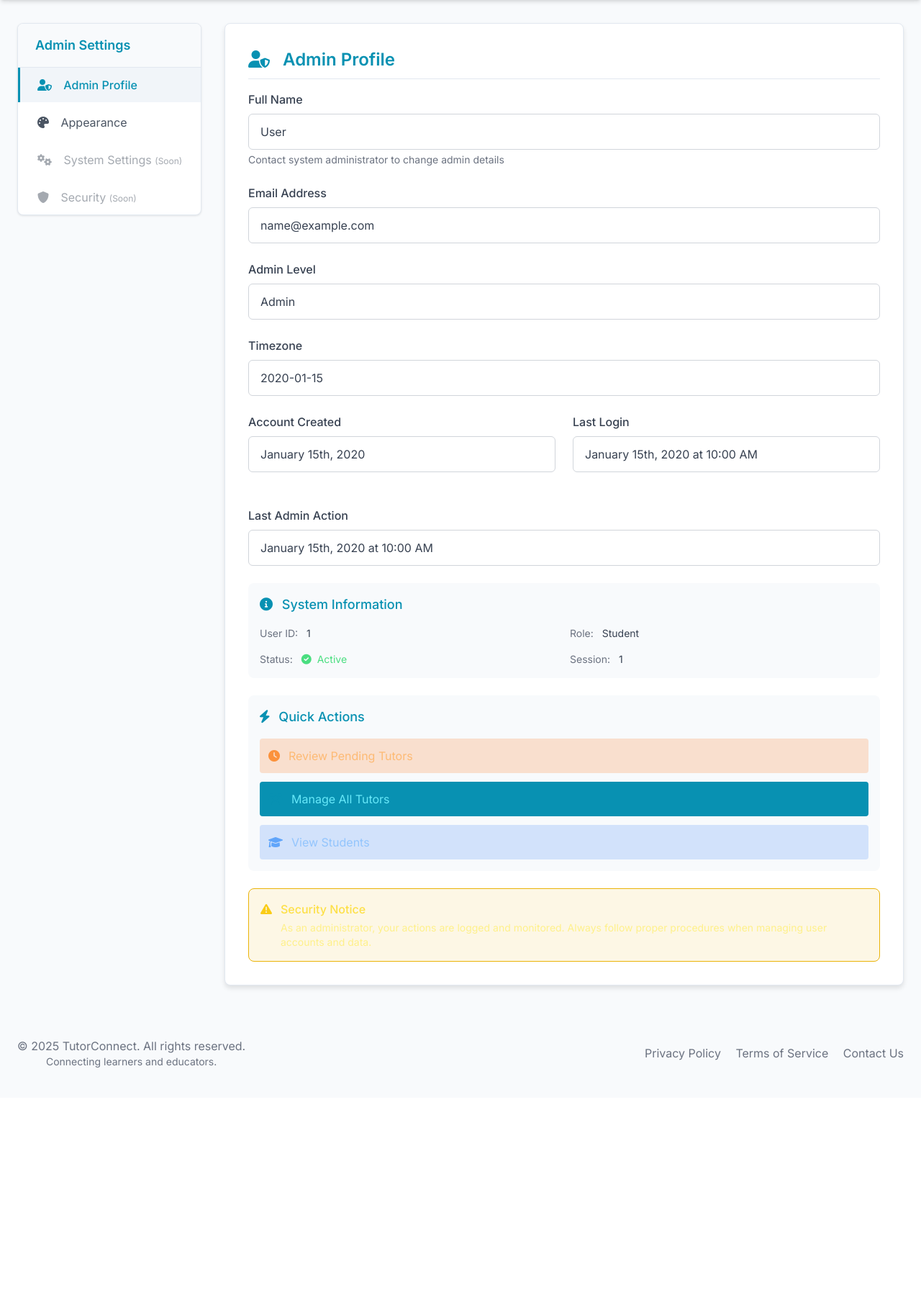
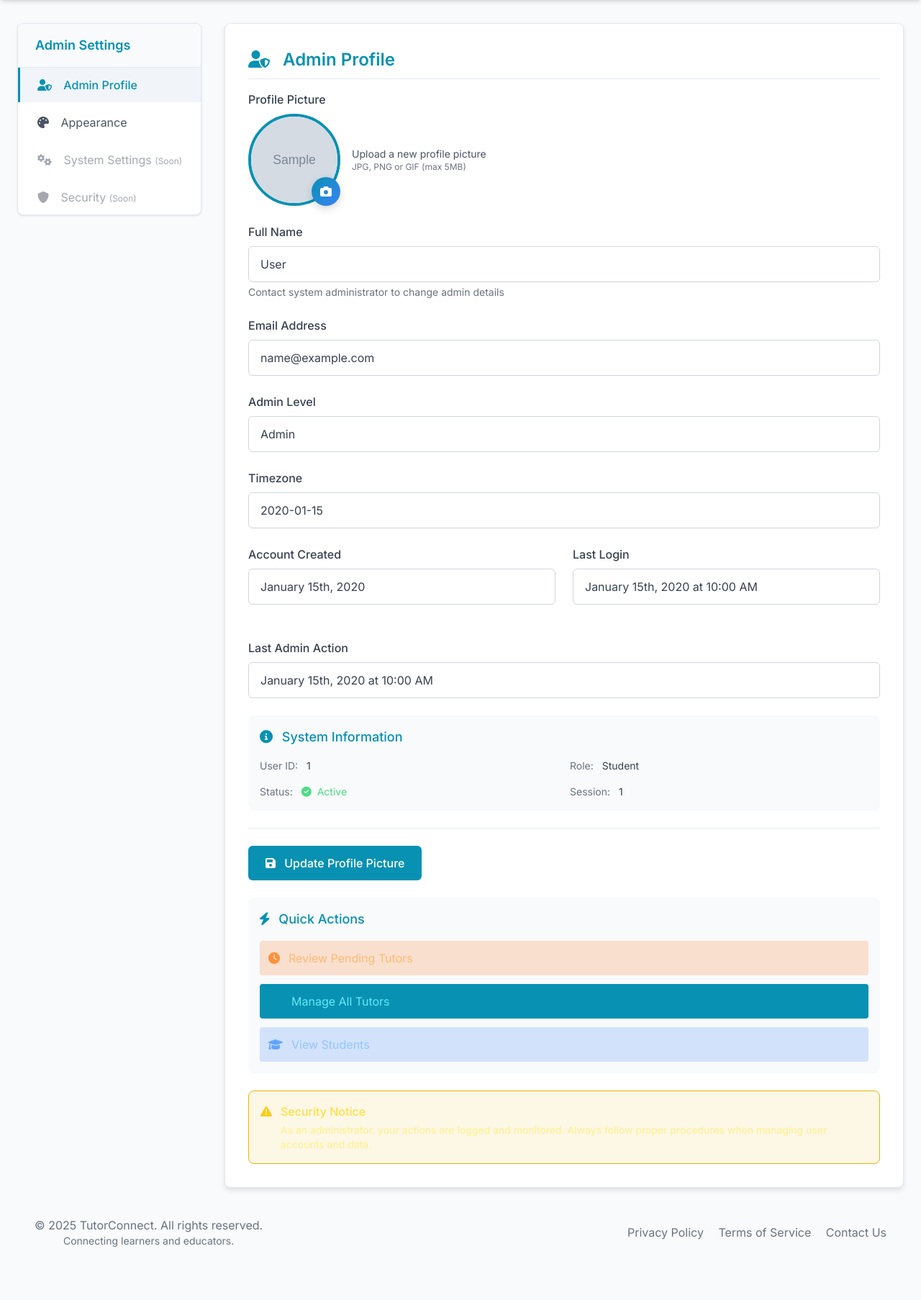
Before and after one commit to aneyyar18/cognio-academy, a Flask app: page /admin/settings in a window 1280 px wide. Shown: the part 97-1903 px from the top of the page at 72% size. Before the commit the page ends 1580 px from the top, so only its background shows below. Run offline with Flask 3, Linux system fonts and the light colour scheme; the visitor is signed in with stand-in values (Sample User, id 1); tables that the repository leaves empty hold one stand-in row (values such as "Sample post"); grey boxes marked "Sample" are stand-in pictures; some libraries are stand-ins or nearby versions.

Commit message:
Adds profile picture functionality to user models
Implements profile picture support for Admin, Student, and Tutor models.

Adds a `profile_pic` field to each model to store the path to the profile picture.
Adds a `profile_picture_url` property to generate the full URL for the profile picture.
Updates the admin profile settings page to allow admins to upload a profile picture.
Updates templates to use the profile picture URL, falling back to a default avatar if no profile picture is set.
Includes a form for updating the profile picture in the admin settings.
Adds .vscode to .gitignore
Removes .vscode/launch.json

```diff
--- a/models/admin.py
+++ b/models/admin.py
@@ -2,6 +2,7 @@
 Admin model for TutorConnect application.
 """
 import datetime
+from flask import url_for, current_app
 from db import db
 from models.user import User, UserRole
 
@@ -16,9 +17,18 @@ class Admin(User):
     admin_level = db.Column(db.String(20), nullable=False, default='standard')  # standard, super
     permissions = db.Column(db.String(500), nullable=True)  # JSON string of permissions
     last_action = db.Column(db.DateTime, nullable=True)  # Track last admin action
+    profile_pic = db.Column(db.String(255), nullable=True)  # Path to profile picture
+
+    @property
+    def profile_picture_url(self):
+        """Generate the full URL for the profile picture using config directory."""
+        if self.profile_pic:
+            upload_folder = current_app.config.get('UPLOAD_FOLDER', 'static/uploads/profile_pics')
+            return url_for('static', filename=f'{upload_folder.replace("static/", "")}/{self.profile_pic}')
+        return None
 
     @classmethod
-    def create(cls, email, fullname, password, timezone, phone=None, admin_level='standard', permissions=None):
+    def create(cls, email, fullname, password, timezone, phone=None, admin_level='standard', permissions=None, profile_pic=None):
         """
         Create a new admin user.
 
@@ -30,6 +40,7 @@ class Admin(User):
             phone (str, optional): Phone number
             admin_level (str): Admin level (standard, super)
             permissions (str, optional): JSON string of permissions
+            profile_pic (str, optional): Path to profile picture
 
         Returns:
             Admin: The newly created admin object
@@ -40,7 +51,8 @@ class Admin(User):
             timezone=timezone,
             phone=phone,
             admin_level=admin_level,
-            permissions=permissions
+            permissions=permissions,
+            profile_pic=profile_pic
         )
         admin.password = password  # This will hash the password
 
--- a/templates/admin/settings/profile.html
+++ b/templates/admin/settings/profile.html
@@ -4,7 +4,28 @@
         Admin Profile
     </h2>
 
+    <form method="POST" action="{{ url_for('admin.update_profile') }}" enctype="multipart/form-data">
         <div class="space-y-6">
+            <!-- Profile Picture -->
+            <div class="settings-form-group">
+                <label class="settings-form-label">Profile Picture</label>
+                <div class="flex items-center space-x-4">
+                    <div class="profile-picture-container">
+                        <img src="{{ user.profile_picture_url or url_for('static', filename='images/default-avatar.png') }}"
+                             alt="Profile Picture"
+                             class="profile-picture">
+                        <button type="button" class="camera-button" onclick="document.getElementById('admin-profile-pic-input').click()">
+                            <i class="fas fa-camera"></i>
+                        </button>
+                    </div>
+                    <div>
+                        <p class="text-slate-300 text-sm">Upload a new profile picture</p>
+                        <p class="text-slate-500 text-xs">JPG, PNG or GIF (max 5MB)</p>
+                    </div>
+                </div>
+                <input type="file" id="admin-profile-pic-input" name="profile_picture" accept="image/*" class="hidden">
+            </div>
+
             <!-- Profile Information -->
             <div class="settings-form-group">
                 <label class="settings-form-label">Full Name</label>
@@ -95,6 +116,15 @@
             </div>
         </div>
 
+        <!-- Profile Update Button -->
+        <div class="mt-8 pt-6 border-t border-slate-700">
+            <button type="submit" class="settings-btn-primary">
+                <i class="fas fa-save mr-2"></i>
+                Update Profile Picture
+            </button>
+        </div>
+    </form>
+
     <!-- Quick Actions -->
     <div class="bg-slate-700 rounded-lg p-4 mt-6">
         <h3 class="text-lg font-medium text-cyan-400 mb-4">
@@ -136,7 +166,6 @@
         </div>
     </div>
 </div>
-</div>
 
 <script>
 // Simple date formatting fallback
--- a/templates/admin/tutor_detail.html
+++ b/templates/admin/tutor_detail.html
@@ -136,8 +136,8 @@
                 </div>
                 <div class="dashboard-card-body text-center">
                     <div class="mb-4">
-                        {% if tutor.profile_pic %}
-                            <img src="{{ tutor.profile_pic }}" alt="{{ tutor.fullname }}"
+                        {% if tutor.profile_picture_url %}
+                            <img src="{{ tutor.profile_picture_url }}" alt="{{ tutor.fullname }}"
                                  class="w-24 h-24 rounded-full object-cover mx-auto border-4 border-cyan-400">
                         {% else %}
                             <div class="w-24 h-24 bg-slate-600 rounded-full flex items-center justify-center mx-auto border-4 border-cyan-400">
--- a/templates/admin/tutors.html
+++ b/templates/admin/tutors.html
@@ -103,8 +103,8 @@
                                 <td class="px-6 py-4 whitespace-nowrap">
                                     <div class="flex items-center">
                                         <div class="w-10 h-10 bg-slate-600 rounded-full flex items-center justify-center mr-4">
-                                            {% if tutor.profile_pic %}
-                                                <img src="{{ tutor.profile_pic }}" alt="{{ tutor.fullname }}" class="w-10 h-10 rounded-full object-cover">
+                                            {% if tutor.profile_picture_url %}
+                                                <img src="{{ tutor.profile_picture_url }}" alt="{{ tutor.fullname }}" class="w-10 h-10 rounded-full object-cover">
                                             {% else %}
                                                 <i class="fas fa-user text-slate-400"></i>
                                             {% endif %}
--- a/templates/discover.html
+++ b/templates/discover.html
@@ -196,11 +196,7 @@
             {% if tutors %}
                 {% for tutor in tutors %}
                 <div class="tutor-card" onclick="window.location.href='{{ url_for('main.tutor_detail', tutor_id=tutor.id) }}'">
-                    {% if tutor.profile_pic %}
-                        <img src="{{ url_for('static', filename='uploads/profile_pics/' + tutor.profile_pic) }}" alt="{{ tutor.fullname }}">
-                    {% else %}
-                        <img src="{{ url_for('static', filename='images/default-avatar.png') }}" alt="{{ tutor.fullname }}">
-                    {% endif %}
+                    <img src="{{ tutor.profile_picture_url or url_for('static', filename='images/default-avatar.png') }}" alt="{{ tutor.fullname }}">
                     <div class="flex-1">
                         <h3>{{ tutor.fullname }}</h3>
                         <div class="rating-container">
--- a/views/admin.py
+++ b/views/admin.py
@@ -11,6 +11,7 @@ from models.admin import Admin
 from models.tutor import Tutor, TutorStatus
 from models.student import Student
 from auth import login_user, login_required, role_required
+from utils.file_handling import allowed_file, save_uploaded_file
 
 # Create a Blueprint for admin routes
 admin_bp = Blueprint('admin', __name__)
@@ -190,6 +191,46 @@ def settings_appearance():
 
     return render_template('admin/settings.html', user=admin, active_section='appearance')
 
+@admin_bp.route('/settings/profile/update', methods=['POST'])
+@login_required
+@role_required(['admin'])
+def update_profile():
+    """Update admin profile information."""
+    admin_id = session.get('user_id')
+    admin = Admin.query.get(admin_id)
+
+    if not admin:
+        flash('Admin profile not found.', 'error')
+        return redirect(url_for('main.index'))
+
+    try:
+        # Handle profile picture upload if provided
+        if 'profile_picture' in request.files:
+            file = request.files['profile_picture']
+            if file and file.filename:
+                if allowed_file(file.filename):
+                    profile_pic_filename = save_uploaded_file(
+                        file,
+                        current_app.config['UPLOAD_FOLDER']
+                    )
+                    if profile_pic_filename:
+                        admin.profile_pic = profile_pic_filename
+                    else:
+                        flash('Error saving profile picture', 'error')
+                else:
+                    flash('Invalid file type for profile picture. Allowed: png, jpg, jpeg', 'error')
+
+        db.session.commit()
+        flash('Profile updated successfully!', 'success')
+        return redirect(url_for('admin.settings'))
+
+    except Exception as e:
+        db.session.rollback()
+        current_app.logger.error(f"Error updating admin profile: {str(e)}")
+        flash('An error occurred while updating your profile. Please try again.', 'error')
+
+    return redirect(url_for('admin.settings'))
+
 @admin_bp.route('/logout')
 @login_required
 @role_required(['admin'])
```
Also changed, not shown: models/student.py (+9 -0 lines), models/tutor.py (+9 -0 lines), templates/student/edit_profile.html (+3 -9 lines), templates/tutor/edit_profile.html (+3 -9 lines), templates/tutor/profile.html (+3 -9 lines), templates/tutor_detail.html (+3 -9 lines), 1 other file. Lines whose indentation alone changed are shown as unchanged.
